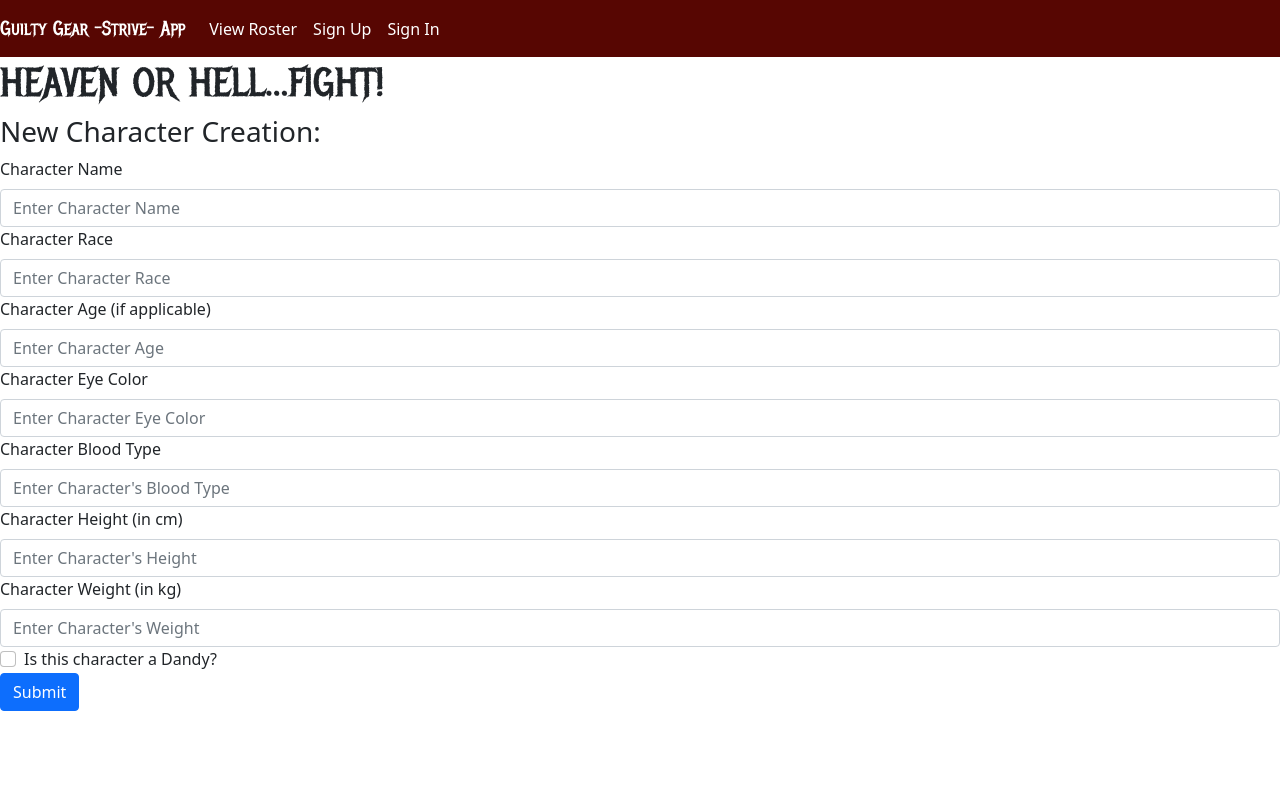
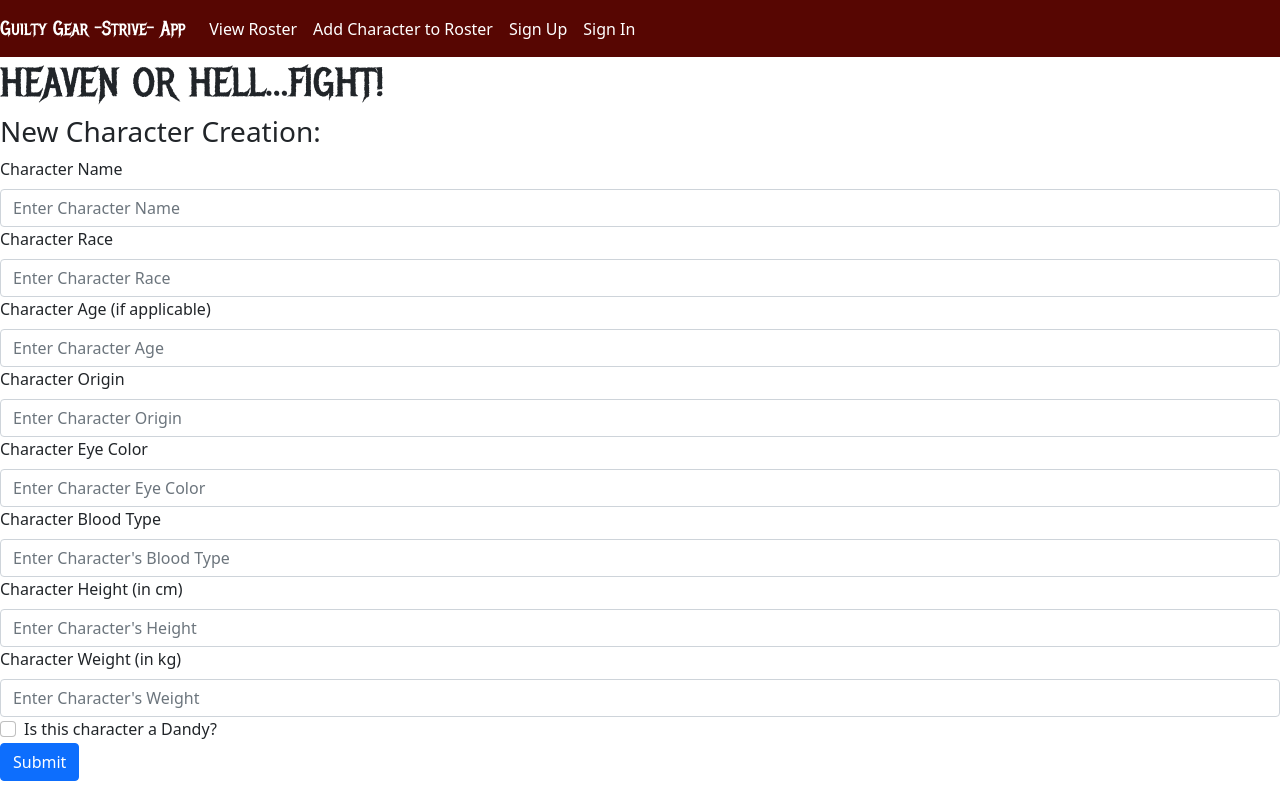
Before and after one commit to alysarnau/guilty-gear-strive-client, a React (Create React App) app in the folder guilty-gear-strive-client/: page /addCharacter in a window 1280 px wide. Built offline with nearby package versions, Linux system fonts and the light colour scheme.

Commit message:
Create Route Now Works!

```diff
--- a/guilty-gear-strive-client/src/components/Home.js
+++ b/guilty-gear-strive-client/src/components/Home.js
@@ -7,7 +7,7 @@
 	const { msgAlert } = props
 	return (
 		<>
-			<h1 class="heavenOrHell">Character Roster</h1>
+			<h1 className="heavenOrHell">Character Roster</h1>
 			<h2>“Mankind knew they cannot change society. So instead of reflecting on themselves, they blamed the Beasts.”</h2>
 			<CharactersIndex
 				msgAlert={ msgAlert }
--- a/guilty-gear-strive-client/src/components/characters/CreateCharacter.js
+++ b/guilty-gear-strive-client/src/components/characters/CreateCharacter.js
@@ -32,12 +32,12 @@
             }
         })
     }
-    const { msgAlert, user } = props
+    const { msgAlert } = props
     return (
         <div>
-            <h1><span class="heavenOrHell">HEAVEN OR HELL...FIGHT!</span></h1>
+            <h1><span className="heavenOrHell">HEAVEN OR HELL...FIGHT!</span></h1>
             <h3>New Character Creation:</h3>
-            <CharacterForm character={ character } handleChange={ handleChange } msgAlert={msgAlert} user={user}/>
+            <CharacterForm character={ character } handleChange={ handleChange } msgAlert={msgAlert}/>
         </div>
     );
 }
--- a/guilty-gear-strive-client/src/components/shared/AutoDismissAlert/messages.js
+++ b/guilty-gear-strive-client/src/components/shared/AutoDismissAlert/messages.js
@@ -6,7 +6,9 @@
 	signOutSuccess: 'Come back soon!',
 	changePasswordSuccess: 'Password changed successfully!',
 	changePasswordFailure:'Failed to change passwords. Check your old password and try again.',
-	getCharactersFailure: 'Error fetching characters, sorry!'
+	getCharactersFailure: 'Error fetching characters.',
+	createCharacterFailure: 'Error creating character, please try again.',
+	createCharacterSuccess: "Successfully created a new character!",
 }
 
 module.exports = messages
--- a/guilty-gear-strive-client/src/components/shared/CharacterForm.js
+++ b/guilty-gear-strive-client/src/components/shared/CharacterForm.js
@@ -25,34 +25,33 @@
     // this will handle form submission
     const onCreate = (e) => {
         e.preventDefault()
-        const { msgAlert, setUser } = props
+        const { msgAlert } = props
         createCharacter(character)
             .then(res => console.log(res))
             .then(() => {
                 msgAlert({
 					heading: 'Create Character Success',
-                    // TODO: update this to new character message
-					message: messages.signUpSuccess,
+					message: messages.createCharacterSuccess,
 					variant: 'success',
 				})
             })
             .then(() => navigate('/'))
-            .catch((error) => {console.log(error)
-				// msgAlert({
-				// 	heading: 'Sign Up Failed with error: ' + error.message,
-				// 	message: messages.signUpFailure,
-				// 	variant: 'danger',
-				// })
+            .catch((error) => {
+				msgAlert({
+					heading: 'Create character failed with error: ' + error.message,
+					message: messages.createCharacterFailure,
+					variant: 'danger',
+				})
 			})
         }
 
     return (
         <div>
             <Form onSubmit={onCreate}>
-                <Form.Label htmlFor='Name'>Character Name</Form.Label>
+                <Form.Label htmlFor='name'>Character Name</Form.Label>
                 <Form.Control
                     name="name"
-                    id="Name"
+                    id="name"
                     type="text"
                     placeholder="Enter Character Name"
                     value={ character.name }
@@ -64,7 +63,7 @@
                     id="race"
                     type="text"
                     placeholder="Enter Character Race"
-                    value={ character.type }
+                    value={ character.race }
                     onChange={ handleChange }
                 />
                 <Form.Label htmlFor='age'>Character Age (if applicable)</Form.Label>
@@ -75,6 +74,15 @@
                     type="number"
                     placeholder="Enter Character Age"
                     value={ character.age }
+                    onChange={ handleChange }
+                />
+                <Form.Label htmlFor='origin'>Character Origin</Form.Label>
+                <Form.Control
+                    name="origin"
+                    id="origin"
+                    type="text"
+                    placeholder="Enter Character Origin"
+                    value={ character.origin }
                     onChange={ handleChange }
                 />
                 <Form.Label htmlFor='eyeColor'>Character Eye Color</Form.Label>
--- a/guilty-gear-strive-client/src/components/shared/Header.js
+++ b/guilty-gear-strive-client/src/components/shared/Header.js
@@ -11,11 +11,6 @@
 		<Nav.Link>
 			<Link to='change-password' style={linkStyle}>
 				Change Password
-			</Link>
-		</Nav.Link>
-		<Nav.Link>
-			<Link to='addCharacter' style={linkStyle}>
-				Add Character to Roster
 			</Link>
 		</Nav.Link>
 		<Nav.Link>
@@ -44,13 +39,18 @@
 				View Roster
 			</Link>
 		</Nav.Link>
+		<Nav.Link>
+			<Link to='addCharacter' style={linkStyle}>
+				Add Character to Roster
+			</Link>
+		</Nav.Link>
 	</>
 )
 
 const Header = ({ user }) => (
 	<Navbar style={{background: '#570602'}}  variant='dark' expand='md'>
 		<Navbar.Brand>
-            <Link to='/' class="heavenOrHell" style={linkStyle}>
+            <Link to='/' className="heavenOrHell" style={linkStyle}>
                 Guilty Gear -Strive- App
             </Link>
         </Navbar.Brand>
```
Also changed, not shown: guilty-gear-strive-client/src/components/characters/ShowCharacter.js (indentation only).
